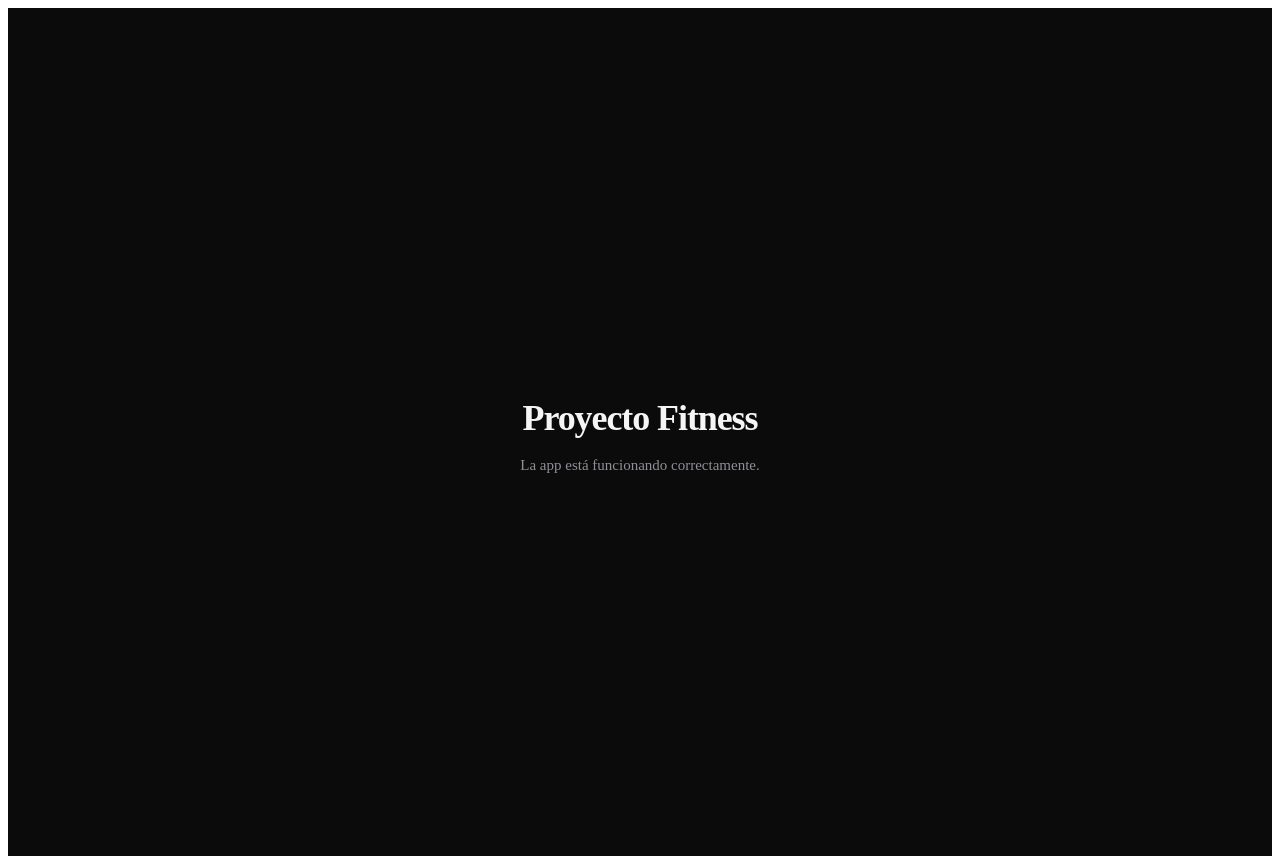
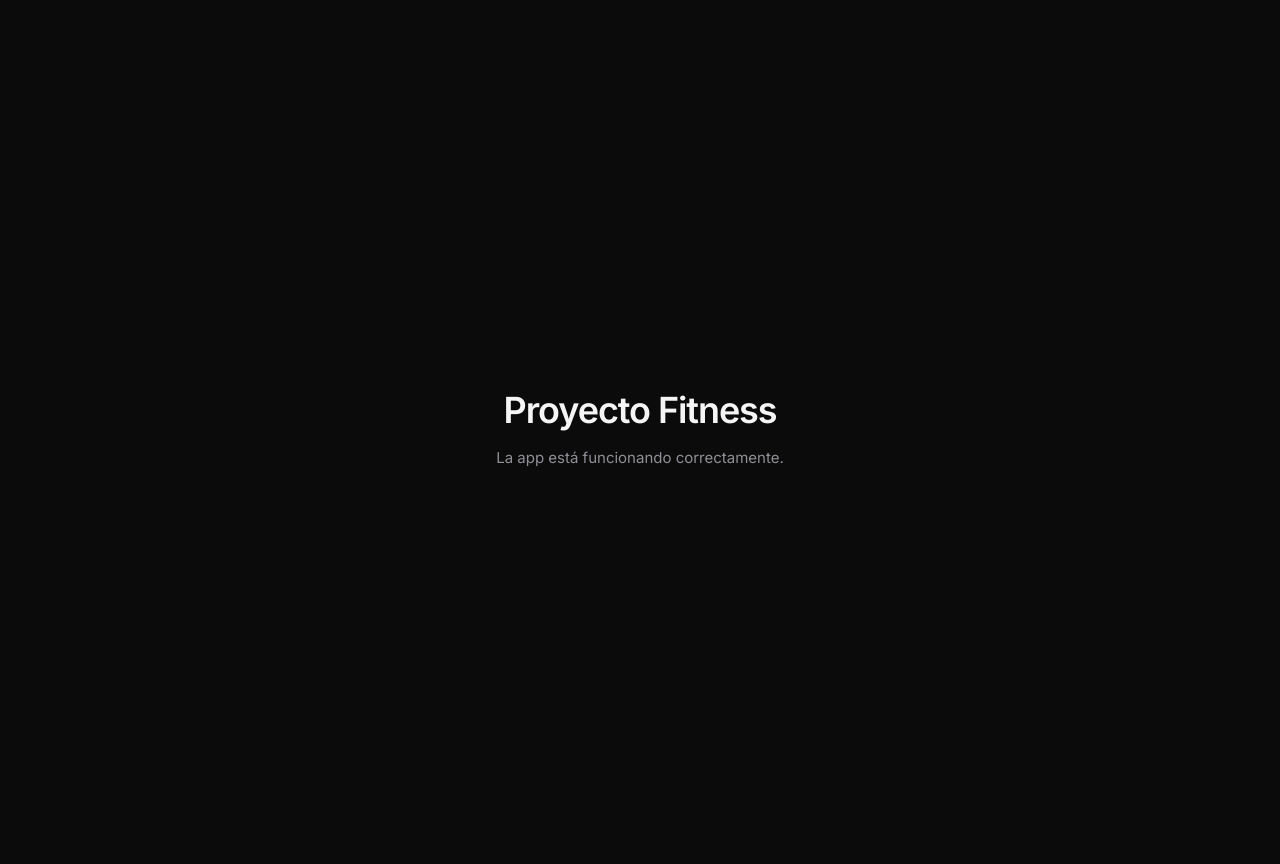
Before and after one commit to zawimuaadcoder/proyecto-fitness, a Next.js app: page / in a window 1280 px wide. Built offline with nearby package versions, Linux system fonts and the light colour scheme.

Commit message:
Create layout.tsx

```diff
--- /dev/null
+++ b/app/layout.tsx
@@ -0,0 +1,33 @@
+import type { Metadata } from "next";
+import { Inter } from "next/font/google";
+
+const inter = Inter({
+  subsets: ["latin"],
+  display: "swap",
+});
+
+export const metadata: Metadata = {
+  title: "Proyecto Fitness",
+  description: "Seguimiento de hábitos, peso, entrenamiento y cardio.",
+};
+
+export default function RootLayout({
+  children,
+}: Readonly<{
+  children: React.ReactNode;
+}>) {
+  return (
+    <html lang="es">
+      <body
+        className={inter.className}
+        style={{
+          margin: 0,
+          background: "#0b0b0c",
+          color: "#f5f5f5",
+        }}
+      >
+        {children}
+      </body>
+    </html>
+  );
+}
```
